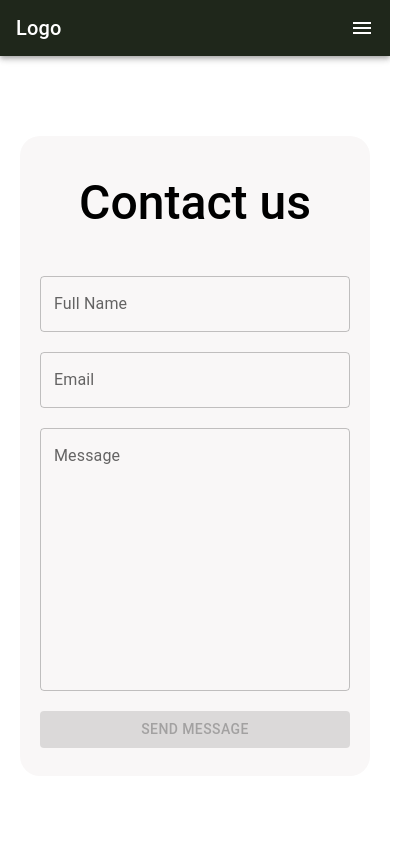
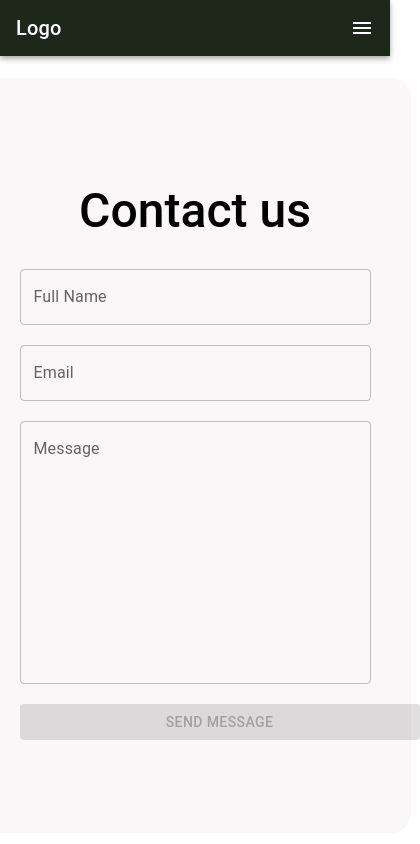
Before and after one commit to Prisberg/nr1team, a React (Create React App) app: page /contact in a window 390 px wide. Shown: the top 844 px of the page, 420 px wide, since content can reach past the window. Built offline with nearby package versions, Linux system fonts and the light colour scheme.

Commit message:
fix merge issues

```diff
--- a/src/assets/teamData.js
+++ b/src/assets/teamData.js
@@ -1,8 +1,9 @@
-import philip from "./images/philip.png";
-import erik from "./images/erik.png";
-import hazem from "./images/hazem.jpg";
+
+import philip from "./images/philip.png"
+import erik from "./images/erik.png"
+import hazem from "./images/hazem.jpg"
 import elin from "./images/elin.png";
-import isaaq from "./images/isaaq.jpg";
+
 
 export const team = [
   {
@@ -28,14 +29,15 @@ export const team = [
   },
 
   {
-    name: "Hazem Kawas",
+    name: 'Hazem Kawas',
     image: `${hazem}`,
     about: `Lorem ipsum dolor sit amet, consectetur adipiscing elit, sed do eiusmod tempor incididunt ut labore et dolore magna aliqua.
       Ut enim ad minim veniam, quis nostrud exercitation ullamco laboris nisi ut aliquip ex ea commodo consequat.
        Duisaute irure dolor in reprehenderit in voluptate velit esse cillum dolore eu fugiat nulla pariatur. Excepteur sint occaecat cupidatat non proident, sunt in culpa qui officia deserunt mollit anim id est laborum.Lorem ipsum dolor sit amet, consectetur adipiscing elit, sed do eiusmod tempor incididunt ut labore et dolore magna aliqua. Ut enim ad minim veniam, quis nostrud exercitation ullamco laboris nisi ut aliquip ex ea commodo consequat. Duis aute irure dolor in reprehenderit in voluptate velit esse cillum dolore eu fugiat nulla pariatur.
       Excepteur sint occaecat cupidatat non proident, sunt in culpa qui officia deserunt mollit anim id est laborum.`,
-    github: "https://github.com/hazem-89",
-    linkedin: "https://www.linkedin.com/in/hazem-kawas-66971b185/",
+    github: 'https://github.com/hazem-89',
+    linkedin: 'https://www.linkedin.com/in/hazem-kawas-66971b185/'
+
   },
 
   {
@@ -53,12 +55,12 @@ export const team = [
 
   {
     name: "Isaaq Guleed",
-    image: `${isaaq}`,
+    image: "./images./isaaq.png",
     about: `Lorem ipsum dolor sit amet, consectetur adipiscing elit, sed do eiusmod tempor incididunt ut labore et dolore magna aliqua.
       Ut enim ad minim veniam, quis nostrud exercitation ullamco laboris nisi ut aliquip ex ea commodo consequat.
        Duisaute irure dolor in reprehenderit in voluptate velit esse cillum dolore eu fugiat nulla pariatur. Excepteur sint occaecat cupidatat non proident, sunt in culpa qui officia deserunt mollit anim id est laborum.Lorem ipsum dolor sit amet, consectetur adipiscing elit, sed do eiusmod tempor incididunt ut labore et dolore magna aliqua. Ut enim ad minim veniam, quis nostrud exercitation ullamco laboris nisi ut aliquip ex ea commodo consequat. Duis aute irure dolor in reprehenderit in voluptate velit esse cillum dolore eu fugiat nulla pariatur.
       Excepteur sint occaecat cupidatat non proident, sunt in culpa qui officia deserunt mollit anim id est laborum.`,
-    github: "https://rchtect.github.io",
-    linkedin: "https://se.linkedin.com/in/isaaq-guleed-6a0614239",
+    github: "",
+    linkedin: "",
   },
 ];
--- a/src/components/main/contact/contact.css
+++ b/src/components/main/contact/contact.css
@@ -8,9 +8,8 @@ div.contact-main {
 
 div.contact-bg {
   display: flex;
-  justify-content: space-between;
+  justify-content: center;
   align-items: center;
-  text-align: center;
   flex-direction: column;
   background: #f9f7f7;
   border-radius: 20px;
@@ -18,7 +17,6 @@ div.contact-bg {
   height: 80vh;
   padding:40px;
   max-width: 1440px;
-  max-height: 600px;
 }
 
 h1.contact-title {
@@ -35,12 +33,11 @@ h1.contact-title {
     font-size: 48px;
     margin-top: 10px;
   }
-
   div.contact-bg {
-    justify-content: space-around;
     width: 90vw;
-    height: 80vh;
-    padding:20px;
+  }
+  .contact-input {
+    width: 60vw;
   }
 
   button.contact {
@@ -69,5 +66,5 @@ form {
 }
 
 .css-oh0jw6-MuiButtonBase-root-MuiButton-root {
-  width: 100%;
+  width: 400px;
 }
```
